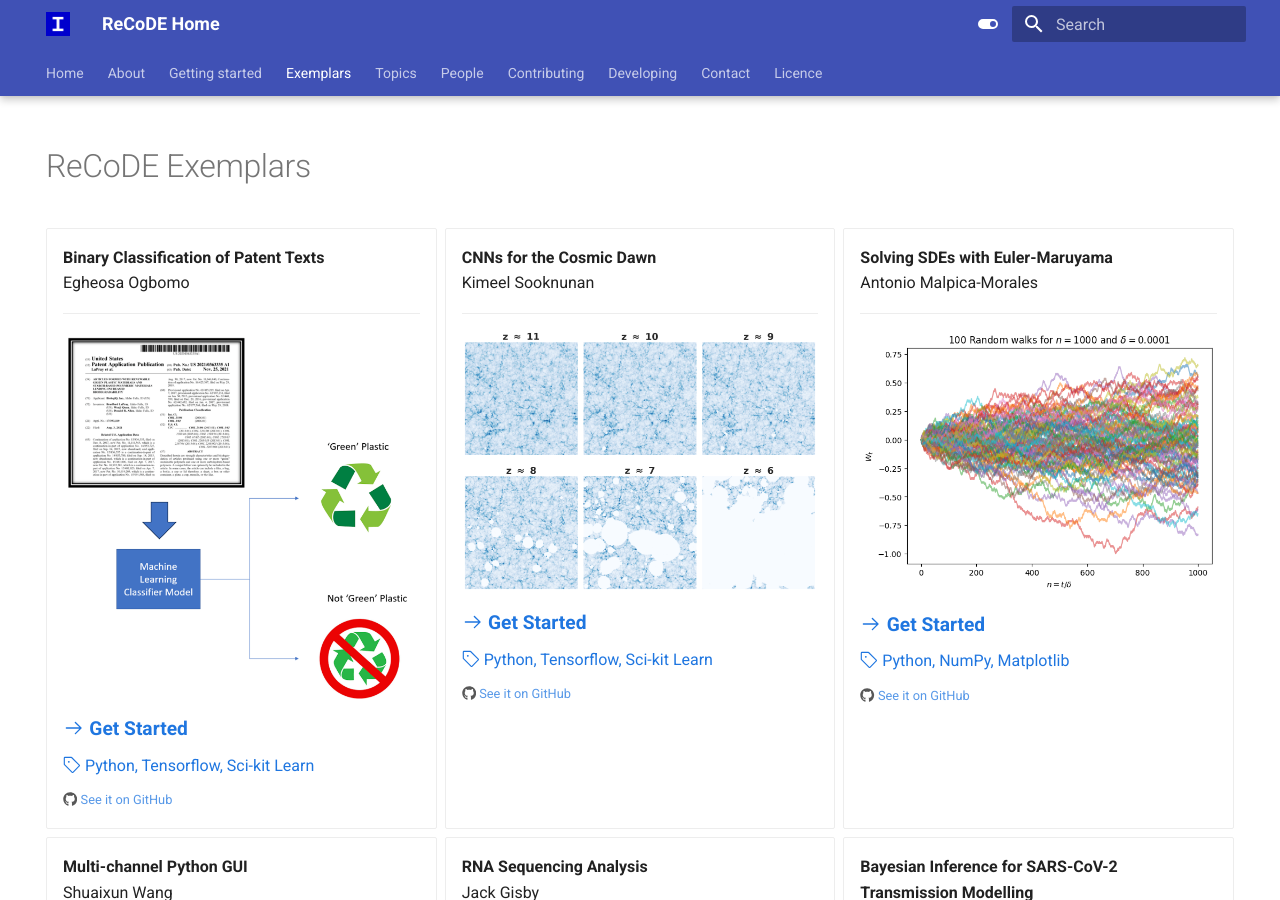
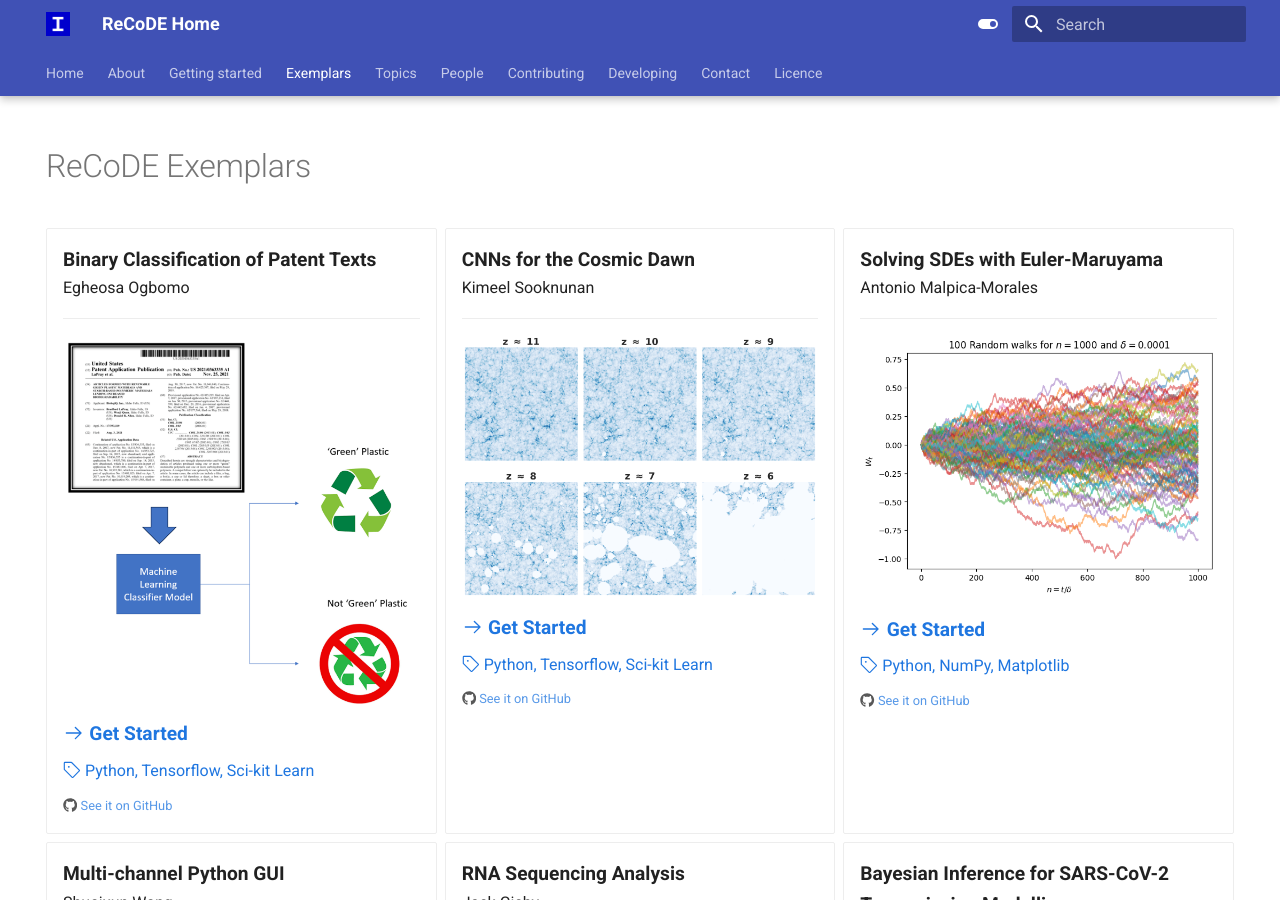
Before and after one commit to ImperialCollegeLondon/ReCoDE-home, an MkDocs documentation site: the page built from docs/exemplars/index.md, in a window 1280 px wide and 900 px high. Built offline with MkDocs 1.6.1 and Material for MkDocs 9.7.7, drawn with Linux system fonts in a browser that asks for light colours.

```diff
--- a/docs/exemplars/index.md
+++ b/docs/exemplars/index.md
@@ -10,7 +10,7 @@ search:
 
 <div class="grid cards" markdown>
 
--  __Binary Classification of Patent Texts__
+-  <big>__Binary Classification of Patent Texts__</big>
     <br>Egheosa Ogbomo
 
     ---
@@ -23,7 +23,7 @@ search:
 
     <small>:fontawesome-brands-github: [See it on GitHub](https://github.com/ImperialCollegeLondon/ReCoDE-AIForPatents)</small>
 
--  __CNNs for the Cosmic Dawn__
+-  <big>__CNNs for the Cosmic Dawn__</big>
     <br>Kimeel Sooknunan
 
     ---
@@ -37,7 +37,7 @@ search:
 
     <small>:fontawesome-brands-github: [See it on GitHub](https://github.com/ImperialCollegeLondon/ReCoDE-FirstDawn)</small>
 
--  __Solving SDEs with Euler-Maruyama__
+-  <big>__Solving SDEs with Euler-Maruyama__</big>
     <br>Antonio Malpica-Morales
 
     ---
@@ -50,7 +50,7 @@ search:
 
     <small>:fontawesome-brands-github: [See it on GitHub](https://github.com/ImperialCollegeLondon/ReCoDe-Euler-Maruyama)</small>
 
--  __Multi-channel Python GUI__
+-  <big>__Multi-channel Python GUI__</big>
     <br>Shuaixun Wang
 
     ---
@@ -63,7 +63,7 @@ search:
 
     <small>:fontawesome-brands-github: [See it on GitHub](https://github.com/ImperialCollegeLondon/ReCoDE-PythonGUI)</small>
 
--  __RNA Sequencing Analysis__
+-  <big>__RNA Sequencing Analysis__</big>
     <br>Jack Gisby
 
     ---
@@ -76,7 +76,7 @@ search:
 
     <small>:fontawesome-brands-github: [See it on GitHub](https://github.com/ImperialCollegeLondon/ReCoDE_rnaseq_pipeline)</small>
 
--  __Bayesian Inference for SARS-CoV-2 Transmission Modelling__
+-  <big>__Bayesian Inference for SARS-CoV-2 Transmission Modelling__</big>
     <br>Bethan C Daniels
 
     ---
@@ -89,7 +89,7 @@ search:
 
     <small>:fontawesome-brands-github: [See it on GitHub](https://github.com/ImperialCollegeLondon/ReCoDE_IDMS)</small>
 
--  __1-Dimensional Neutron Diffusion Solver__
+-  <big>__1-Dimensional Neutron Diffusion Solver__</big>
     <br>Jack Trainor
 
     ---
@@ -103,7 +103,7 @@ search:
     <small>:fontawesome-brands-github: [See it on GitHub](https://github.com/ImperialCollegeLondon/ReCoDE_Diffusion_Code)</small>
 
 
--  __Markov Chain Monte Carlo for fun and profit__
+-  <big>__Markov Chain Monte Carlo for fun and profit__</big>
     <br>Tom Hodson
 
     ---
@@ -116,7 +116,7 @@ search:
 
     <small>:fontawesome-brands-github: [See it on GitHub](https://github.com/ImperialCollegeLondon/ReCoDE_MCMCFF)</small>
 
--  __PyTorch for end-to-end training of a deep learning model__
+-  <big>__PyTorch for end-to-end training of a deep learning model__</big>
     <br>Emily Muller
 
     ---
```
